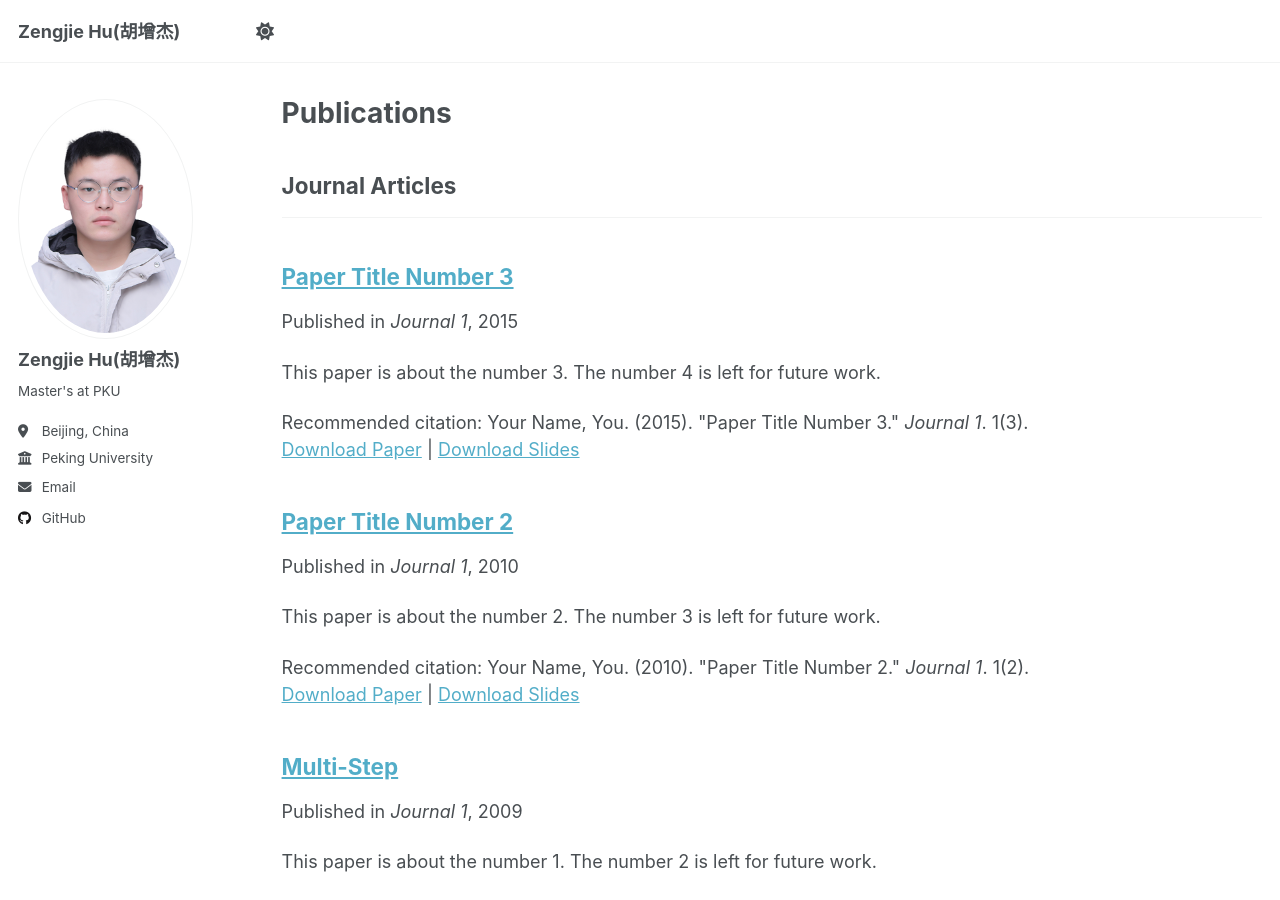
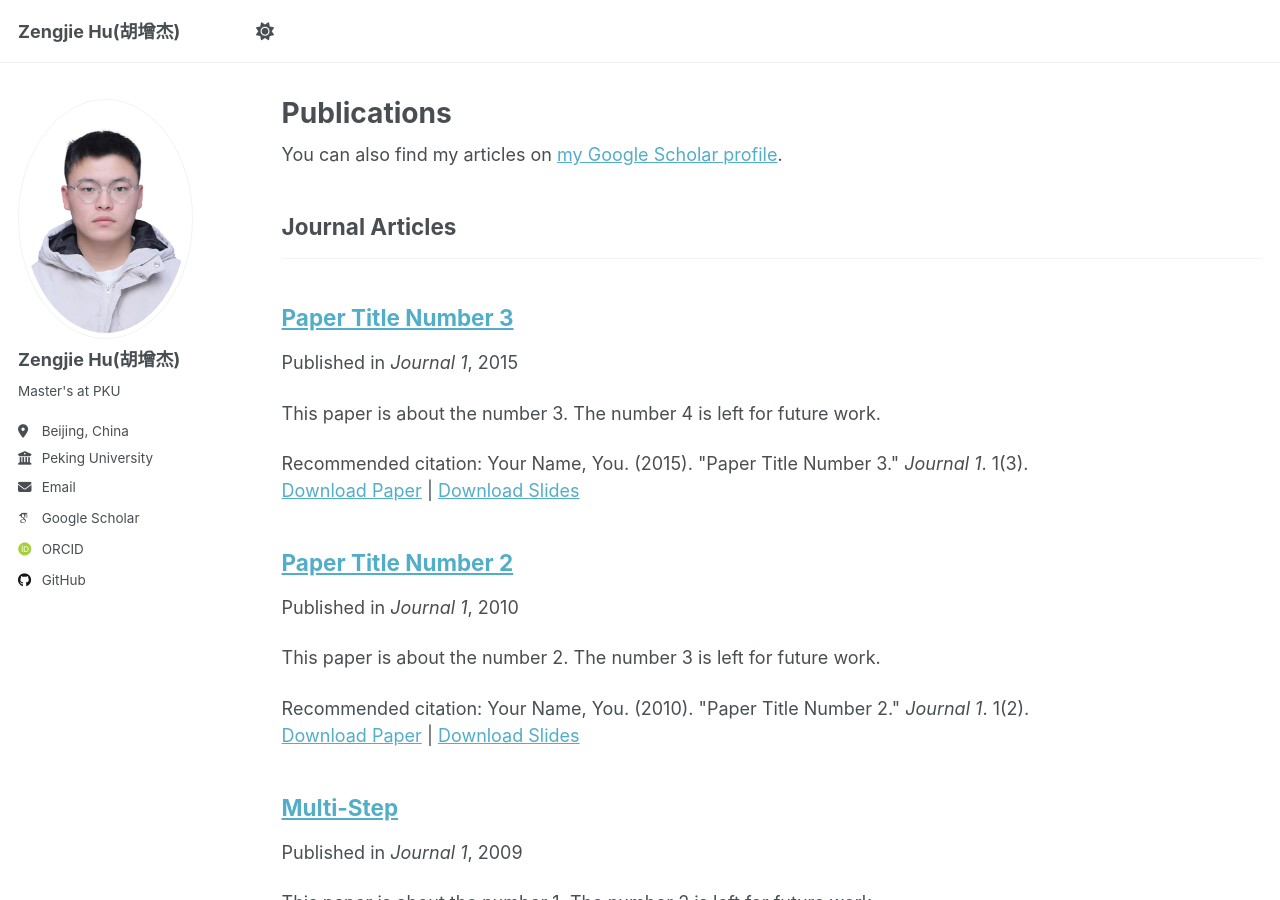
Before and after one commit to FloSophorae/FloSophorae.github.io, a Jekyll site: the page built from _pages/publications.html, in a window 1280 px wide and 900 px high. Built offline with Jekyll 4.4.1, drawn with Linux system fonts in a browser that asks for light colours; some web fonts are replaced; some of the changed lines change nothing that is shown.

Commit message:
update about.md

```diff
--- a/_config.yml
+++ b/_config.yml
@@ -34,9 +34,9 @@ author:
   # Academic websites
   academia         : # URL
   arxiv            : # URL - Update with the correct link to your profile
-  googlescholar    : #"https://scholar.google.com/citations?user=PS_CX0AAAAAJ"
+  googlescholar    : "https://scholar.google.com/citations?hl=zh-CN&user=fNdvqpQAAAAJ"
   impactstory      : # URL
-  orcid            : #"http://orcid.org/yourorcidurl"
+  orcid            : "https://orcid.org/0009-0008-1858-4768"
   semantic         : # URL
   pubmed           : #"https://www.ncbi.nlm.nih.gov/pubmed/?term=john+snow"
   researchgate     : # URL
```
